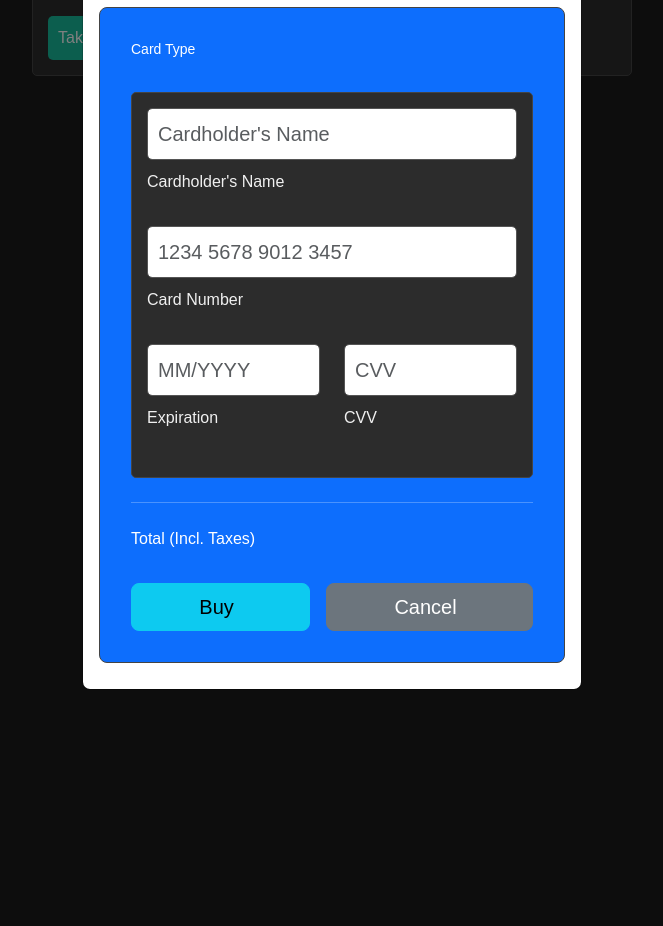
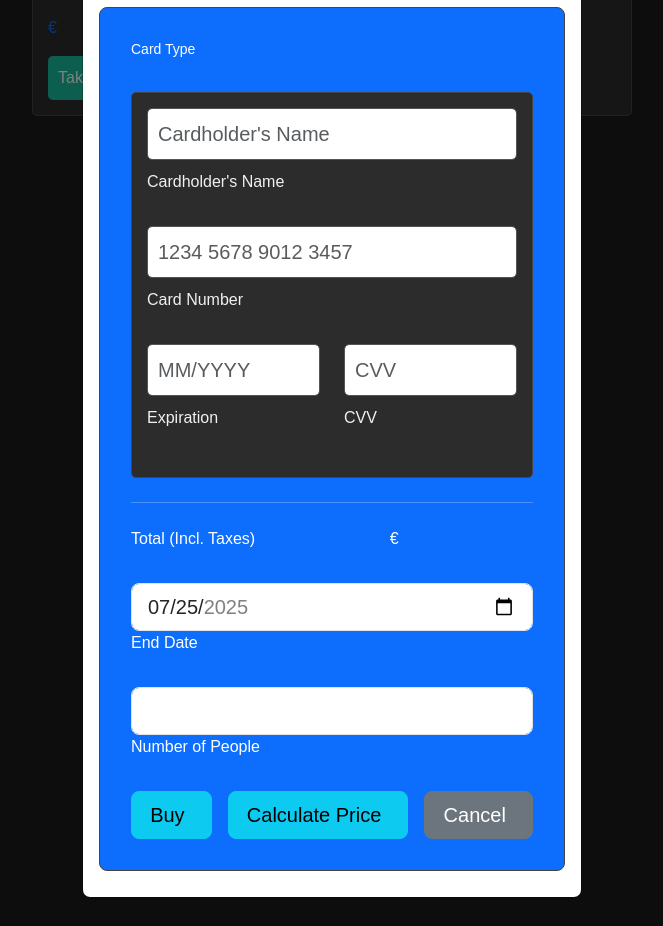
Before and after one commit to w1tch-1/fastApi-3-semester-1v, a FastAPI app: page /post-details/1 in a window 1280 px wide, after a click on "Take Tour". Shown: the part 111-1037 px from the top of the page, without its empty margins (308-971 px from the left). Run offline with FastAPI, Linux system fonts and the light colour scheme; the visitor is signed in with stand-in values (Sample User, id 1); data that the repository does not hold is empty.

Commit message:
add (now finish)

```diff
--- /dev/null
+++ b/static/js/number_of_people.js
@@ -0,0 +1,21 @@
+$('#NumberOfPeople').click(function () {
+    let btn = $(this);
+    let peopleValue = $('#people').val();
+    let url = `${btn.data('url')}?people=${peopleValue}`;
+
+    $.ajax({
+        url: url,
+        type: 'POST',
+        dataType: 'json',
+        success: function (response) {
+            if (response.error) {
+                alert(response.error);
+            } else {
+                $('#total').html(response.result + '€');
+            }
+        },
+        error: function () {
+            alert('An error occurred. Please try again.');
+        }
+    });
+});
--- a/templates/index.html
+++ b/templates/index.html
@@ -19,7 +19,7 @@
                                         <img src="{{ i.image }}" class="card-img-top" alt="Post Image" style="height: 150px; object-fit: cover;">
                                         <h5 class="card-title">{{ i.title }}</h5>
                                         <p class="card-text">{{ i.short_text }}</p>
-                                        <p class="text-primary fw-bold">{{ i.price }}</p>
+                                        <p class="text-primary fw-bold">{{ i.price }}€</p>
                                     </a>
                                 </div>
                             </div>
@@ -52,7 +52,7 @@
                                     <img src="${post.image}" class="card-img-top" alt="Post Image" style="height: 150px; object-fit: cover;">
                                     <h5 class="card-title">${post.title}</h5>
                                     <p class="card-text">${post.short_text}</p>
-                                    <p class="text-primary fw-bold">${post.price}</p>
+                                    <p class="text-primary fw-bold">${post.price}€</p>
                                 </a>
                             </div>
                         </div>
--- a/templates/post_details.html
+++ b/templates/post_details.html
@@ -7,7 +7,7 @@
     <img src="{{ current_post.image }}" class="card-img-top" alt="Post Image">
     <h5 id="tour-title" class="card-title">{{ current_post.title }}</h5>
     <p class="card-text" id="tour-text">{{ current_post.text }}</p>
-    <p class="text-primary" id="tour-price">{{ current_post.price }}</p>
+    <p class="text-primary" id="tour-price">{{ current_post.price }}€</p>
 
     <button type="button" class="btn btn-primary" data-bs-toggle="modal" data-bs-target="#buyModal">
         Take Tour
@@ -94,12 +94,27 @@
 
             <div class="d-flex justify-content-between mb-4">
               <p class="mb-2">Total (Incl. Taxes)</p>
-              <p class="mb-2">{{ current_post.price }}</p>
+              <p class="mb-2" id="total">{{ current_post.price }}€</p>
+              <p class="mb-2">
+              </p>
+            </div>
+
+            <div class="form-outline form-white mb-4">
+              <input type="date" id="end" class="form-control form-control-lg" name="trip-end" value="2025-07-25" min="2025-01-01" max="2025-12-31" required/>
+              <label class="form-label" for="end">End Date</label>
+            </div>
+
+            <div class="form-outline form-white mb-4">
+              <input type="number" id="people" class="form-control form-control-lg" name="people" min="1" required/>
+              <label class="form-label" for="people">Number of People</label>
             </div>
 
             <div class="d-flex gap-3">
               <button type="button" class="btn btn-info btn-lg flex-grow-1">
                 Buy <i class="fas fa-heart ms-2"></i>
+              </button>
+              <button type="button" id="NumberOfPeople" data-url="/post-details/{{current_post.id}}/number-of-people" class="btn btn-info btn-lg flex-grow-1">
+                Calculate Price <i class="fas fa-heart ms-2"></i>
               </button>
               <button type="button" class="btn btn-secondary btn-lg flex-grow-1" data-bs-dismiss="modal">
                 Cancel <i class="fas fa-long-arrow-alt-left ms-2"></i>
@@ -137,6 +152,7 @@
 });
 
 </script>
+<script src="/static/js/number_of_people.js"></script>
 <script src="/static/js/edit-tour.js"></script>
 <script src="/static/js/delete-tour.js"></script>
 
--- a/views.py
+++ b/views.py
@@ -193,3 +193,13 @@
     db.delete(post)
     db.commit()
     return {'success': 'Post deleted'}
+
+
+@app.post('/post-details/{post_id}/number-of-people')
+async def number_of_people(post_id: int, people: int = 1, db: Session = Depends(get_db)):
+    post = db.query(Post).filter(Post.id == post_id).first()
+    if not post:
+        return {"error": "Post not found"}
+    price = post.price
+    result = price * people
+    return {'result': result}
```
Also changed, not shown: 1 other file.
